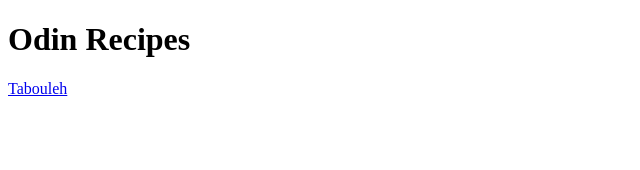
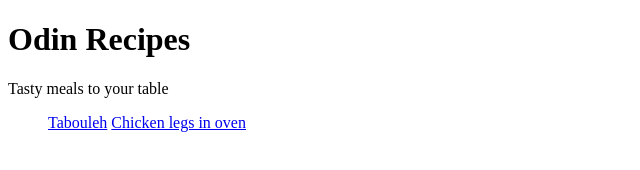
Before and after one commit to BellaTovm/odin-recipes, a plain HTML site: page index.html in a window 1280 px wide. Shown: the whole page, without its empty margins (0-640 px from the left). Drawn offline with Linux system fonts and the light colour scheme.

Commit message:
added chickenlegs link

```diff
--- a/index.html
+++ b/index.html
@@ -6,7 +6,12 @@
 </head>
  <body>
     <h1>Odin Recipes</h1>
-    <a href="file:///Users/Bella/Desktop/odin-links-and-images/odin-recipes/recipes/taboule.html">Tabouleh</a>
+    <p1>Tasty meals to your table</p1>
+    <ul>
+        <a href="file:///Users/Bella/Desktop/odin-links-and-images/odin-recipes/recipes/taboule.html">Tabouleh</a>
+        <a href="file:///Users/Bella/Desktop/odin-links-and-images/odin-recipes/recipes/chickenlegs.html">Chicken legs in oven</a>
+    </ul>
+
 
  </body>
 </html>
```
